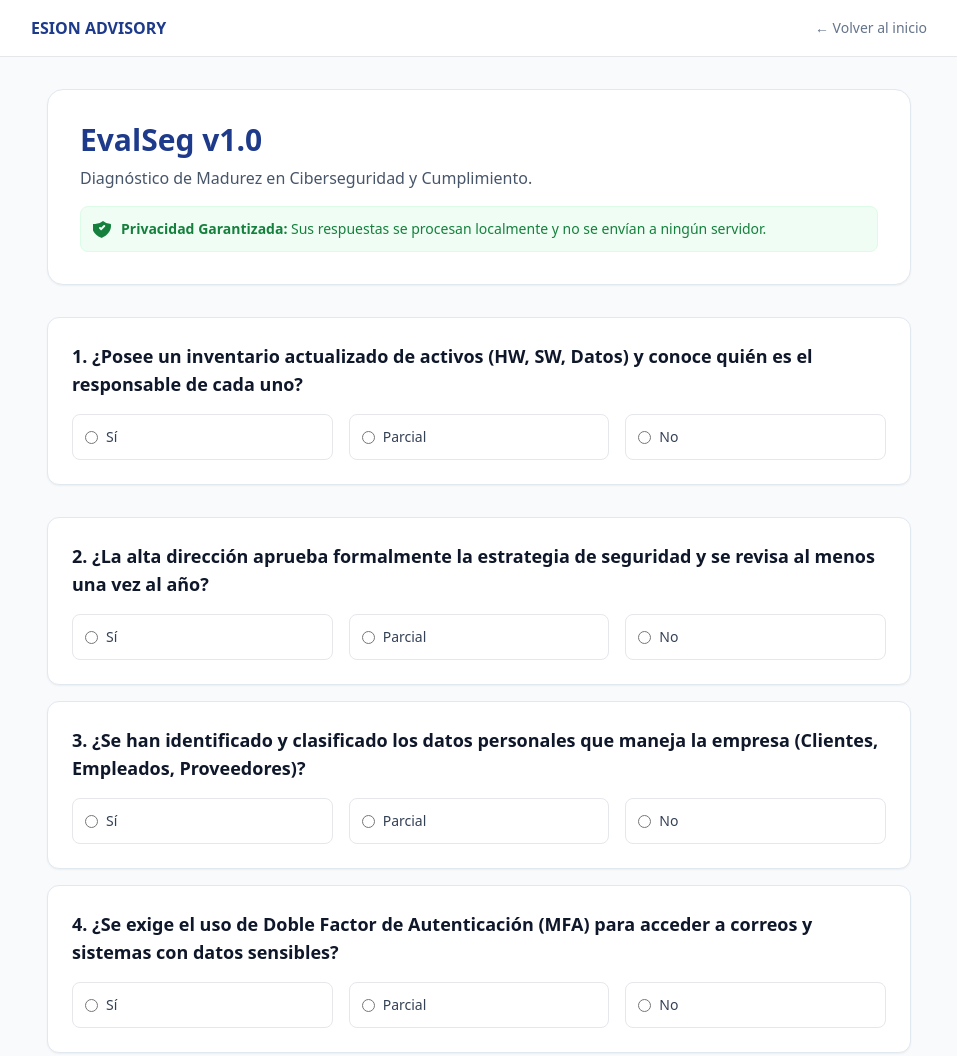
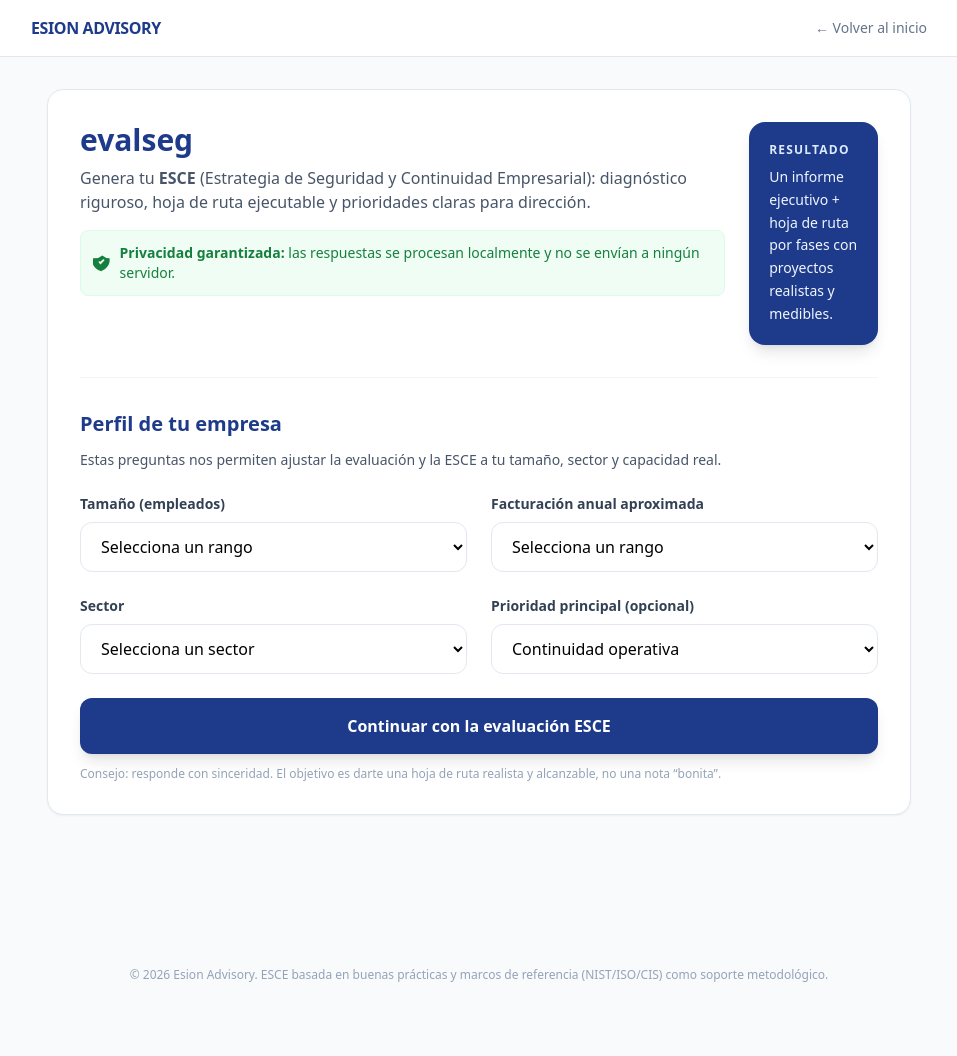
Before and after one commit to luisfergp/esion-advisory, a plain HTML site: page evalseg.html in a window 1280 px wide. Shown: the top 1056 px of the page, without its empty margins (161-1118 px from the left). After the commit the page ends 1023 px from the top, so only its background shows below. Drawn offline with nearby package versions, Linux system fonts and the light colour scheme.

Commit message:
Update evalseg.html ESCE

```diff
--- a/evalseg.html
+++ b/evalseg.html
@@ -1,54 +1,163 @@
 <!DOCTYPE html>
 <html lang="es">
 <head>
-    <meta charset="UTF-8">
-    <meta name="viewport" content="width=device-width, initial-scale=1.0">
-    <title>EvalSeg v1.0 | Esion Advisory Diagnostic</title>
+  <meta charset="UTF-8" />
+  <meta name="viewport" content="width=device-width, initial-scale=1.0" />
+  <title>evalseg | ESCE – Estrategia de Seguridad y Continuidad Empresarial</title>
   <script src="https://cdn.tailwindcss.com"></script>
   <script src="https://cdn.jsdelivr.net/npm/chart.js"></script>
 </head>
+
 <body class="bg-slate-50 min-h-screen font-sans">
 
   <nav class="bg-white border-b p-4 mb-8">
     <div class="max-w-4xl mx-auto flex justify-between items-center">
-            <span class="font-bold text-blue-900">ESION ADVISORY</span>
+      <span class="font-black text-blue-900 tracking-tight">ESION ADVISORY</span>
       <a href="index.html" class="text-sm text-slate-500 hover:text-blue-600">← Volver al inicio</a>
     </div>
   </nav>
 
   <main class="max-w-4xl mx-auto px-4 pb-20">
-        <div class="bg-white p-8 rounded-2xl shadow-sm border border-slate-200 mb-8">
-            <h1 class="text-3xl font-bold text-blue-900 mb-2">EvalSeg v1.0</h1>
-            <p class="text-slate-600 mb-4">Diagnóstico de Madurez en Ciberseguridad y Cumplimiento.</p>
+
+    <!-- INTRO / PERFILADO -->
+    <section id="intro-container" class="bg-white p-8 rounded-2xl shadow-sm border border-slate-200 mb-8">
+      <div class="flex items-start justify-between gap-6">
+        <div>
+          <h1 class="text-3xl font-black text-blue-900 mb-2">evalseg</h1>
+          <p class="text-slate-600 mb-4">
+            Genera tu <strong>ESCE</strong> (Estrategia de Seguridad y Continuidad Empresarial): diagnóstico riguroso,
+            hoja de ruta ejecutable y prioridades claras para dirección.
+          </p>
+
           <div class="flex items-center gap-2 text-sm text-green-700 bg-green-50 p-3 rounded-lg border border-green-100">
             <svg xmlns="http://www.w3.org/2000/svg" class="h-5 w-5" viewBox="0 0 20 20" fill="currentColor">
               <path fill-rule="evenodd" d="M2.166 4.999A11.954 11.954 0 0010 1.944 11.954 11.954 0 0017.834 5c.11.65.166 1.32.166 2.001 0 4.925-3.467 9.463-9.25 11.751A5.926 5.926 0 0110 19a5.927 5.927 0 01-1.75-.248C2.467 16.463-1 11.925-1 7c0-.68.056-1.35.166-2.001zm8.341 1.27a1 1 0 111.415 1.415l-3.829 3.828-1.767-1.767a1 1 0 011.414-1.414l.354.354 2.413-2.415z" clip-rule="evenodd" />
             </svg>
-                <span><strong>Privacidad Garantizada:</strong> Sus respuestas se procesan localmente y no se envían a ningún servidor.</span>
+            <span><strong>Privacidad garantizada:</strong> las respuestas se procesan localmente y no se envían a ningún servidor.</span>
           </div>
         </div>
 
-        <div id="quiz-container" class="space-y-4">
-            <div class="text-center py-10 text-slate-400">
-                Cargando evaluación...
+        <div class="hidden md:block w-56">
+          <div class="bg-blue-900 text-white rounded-2xl p-5 shadow-lg">
+            <p class="text-xs font-black uppercase tracking-widest text-blue-100 mb-2">Resultado</p>
+            <p class="text-sm text-blue-50 leading-relaxed">
+              Un informe ejecutivo + hoja de ruta por fases con proyectos realistas y medibles.
+            </p>
+          </div>
         </div>
       </div>
 
-        <div id="results-container" class="hidden mt-12 bg-white p-8 rounded-2xl shadow-xl border-2 border-blue-900">
-            <h2 class="text-2xl font-bold text-blue-900 mb-6 text-center">Informe de Resiliencia Operativa</h2>
+      <hr class="my-8 border-slate-100">
+
+      <h2 class="text-xl font-black text-blue-900 mb-3">Perfil de tu empresa</h2>
+      <p class="text-slate-600 text-sm mb-6">
+        Estas preguntas nos permiten ajustar la evaluación y la ESCE a tu tamaño, sector y capacidad real.
+      </p>
+
+      <form id="profile-form" class="grid grid-cols-1 md:grid-cols-2 gap-6">
+        <div>
+          <label class="block text-sm font-bold text-slate-700 mb-2">Tamaño (empleados)</label>
+          <select id="company-size" class="w-full border border-slate-200 rounded-xl px-4 py-3 bg-white focus:outline-none focus:ring-2 focus:ring-blue-200" required>
+            <option value="" selected disabled>Selecciona un rango</option>
+            <option value="micro">1–9</option>
+            <option value="small">10–49</option>
+            <option value="mid">50–249</option>
+            <option value="upper_mid">250–1000</option>
+          </select>
+        </div>
+
+        <div>
+          <label class="block text-sm font-bold text-slate-700 mb-2">Facturación anual aproximada</label>
+          <select id="company-revenue" class="w-full border border-slate-200 rounded-xl px-4 py-3 bg-white focus:outline-none focus:ring-2 focus:ring-blue-200" required>
+            <option value="" selected disabled>Selecciona un rango</option>
+            <option value="rev_a">≤ 1M€</option>
+            <option value="rev_b">1–5M€</option>
+            <option value="rev_c">5–20M€</option>
+            <option value="rev_d">20–100M€</option>
+            <option value="rev_e">> 100M€</option>
+          </select>
+        </div>
+
+        <div>
+          <label class="block text-sm font-bold text-slate-700 mb-2">Sector</label>
+          <select id="company-sector" class="w-full border border-slate-200 rounded-xl px-4 py-3 bg-white focus:outline-none focus:ring-2 focus:ring-blue-200" required>
+            <option value="" selected disabled>Selecciona un sector</option>
+            <option value="services">Servicios profesionales</option>
+            <option value="legal">Legal / gestoría</option>
+            <option value="health">Salud</option>
+            <option value="finance">Finanzas / fintech</option>
+            <option value="education">Educación</option>
+            <option value="tech">Tecnología / SaaS</option>
+            <option value="industry">Industria / manufactura</option>
+            <option value="retail">Comercio / retail</option>
+            <option value="other">Otro</option>
+          </select>
+        </div>
+
+        <div>
+          <label class="block text-sm font-bold text-slate-700 mb-2">Prioridad principal (opcional)</label>
+          <select id="company-priority" class="w-full border border-slate-200 rounded-xl px-4 py-3 bg-white focus:outline-none focus:ring-2 focus:ring-blue-200">
+            <option value="continuity" selected>Continuidad operativa</option>
+            <option value="fraud">Fraude / suplantación</option>
+            <option value="data">Protección de datos</option>
+            <option value="suppliers">Riesgo de proveedores</option>
+            <option value="general">General</option>
+          </select>
+        </div>
+
+        <div class="md:col-span-2">
+          <button type="submit" class="w-full bg-blue-900 text-white py-4 rounded-xl font-black shadow-lg hover:bg-blue-800 transition-all active:scale-[0.99]">
+            Continuar con la evaluación ESCE
+          </button>
+          <p class="text-xs text-slate-400 mt-3">
+            Consejo: responde con sinceridad. El objetivo es darte una hoja de ruta realista y alcanzable, no una nota “bonita”.
+          </p>
+        </div>
+      </form>
+    </section>
+
+    <!-- QUIZ -->
+    <section id="quiz-section" class="hidden">
+      <div class="bg-white p-6 rounded-2xl shadow-sm border border-slate-200 mb-6">
+        <div class="flex flex-col md:flex-row md:items-center md:justify-between gap-3">
+          <div>
+            <h2 class="text-2xl font-black text-blue-900">Evaluación ESCE</h2>
+            <p id="quiz-subtitle" class="text-slate-600 text-sm">
+              Preguntas adaptadas a tu perfil.
+            </p>
+          </div>
+          <div class="bg-slate-50 border border-slate-200 rounded-xl px-4 py-3">
+            <p class="text-xs font-black uppercase tracking-widest text-slate-400">Perfil</p>
+            <p id="profile-pill" class="text-sm font-bold text-slate-700">—</p>
+          </div>
+        </div>
+      </div>
+
+      <div id="quiz-container" class="space-y-4"></div>
+    </section>
+
+    <!-- RESULTS -->
+    <section id="results-container" class="hidden mt-12 bg-white p-8 rounded-2xl shadow-xl border-2 border-blue-900">
+      <h2 class="text-2xl font-black text-blue-900 mb-2 text-center">Informe ESCE</h2>
+      <p class="text-center text-slate-600 text-sm mb-8">
+        Resumen ejecutivo + madurez por dominios + hoja de ruta por fases.
+      </p>
+
       <div class="max-w-md mx-auto">
         <canvas id="complianceChart"></canvas>
       </div>
-            <div id="recommendations" class="mt-8 space-y-4">
-                </div>
-            <button onclick="window.print()" class="mt-8 w-full border border-slate-300 py-2 rounded-lg text-slate-600 hover:bg-slate-50">
+
+      <div id="recommendations" class="mt-10 space-y-4"></div>
+
+      <button onclick="window.print()" class="mt-10 w-full border border-slate-300 py-3 rounded-xl text-slate-700 hover:bg-slate-50 font-bold">
         Descargar Informe (PDF)
       </button>
-        </div>
+    </section>
+
   </main>
 
   <footer class="text-center py-10 text-slate-400 text-xs">
-        © 2026 Esion Advisory. Basado en marcos NIST, ISO 27001, DORA y NIS2.
+    © 2026 Esion Advisory. ESCE basada en buenas prácticas y marcos de referencia (NIST/ISO/CIS) como soporte metodológico.
   </footer>
 
   <script src="assets/js/evalseg-engine.js"></script>
```
Lines whose indentation alone changed are shown as unchanged.
